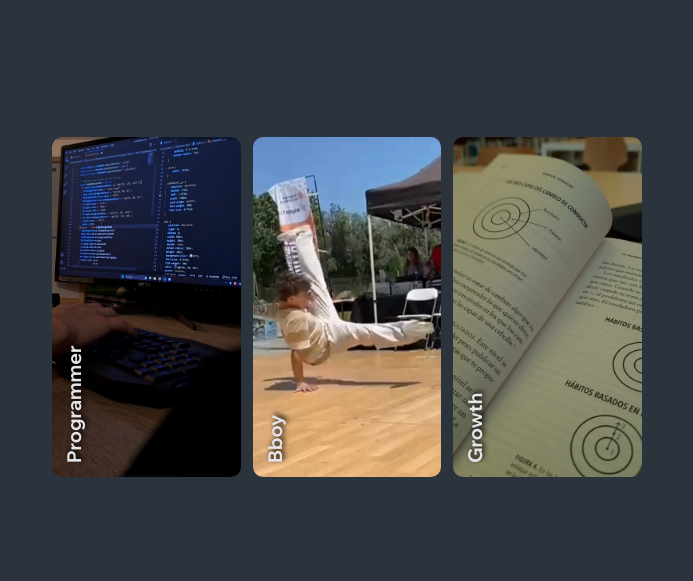
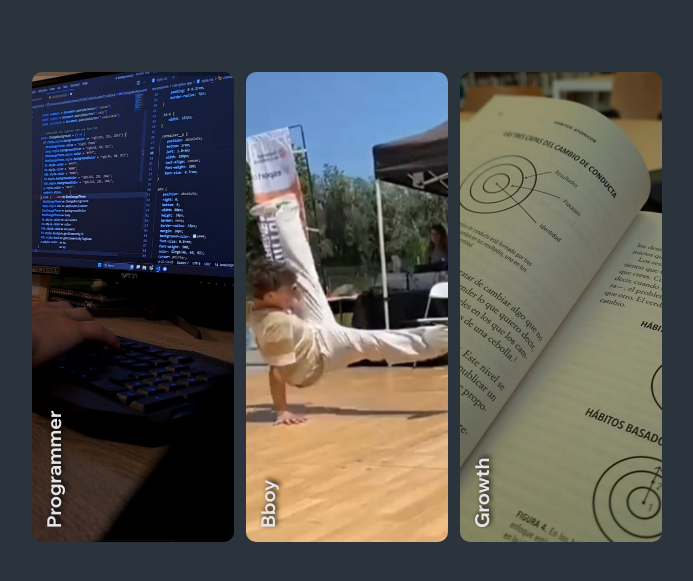
Before and after one commit to typechiari/First-Projects, a plain HTML site: page animated gallery/index.html in a window 1280 px wide. Shown: the part 93-674 px from the top of the page, without its empty margins (293-986 px from the left). Drawn offline with Linux system fonts and the light colour scheme.

Commit message:
Update style.css

```diff
--- a/animated gallery/style.css
+++ b/animated gallery/style.css
@@ -43,8 +43,8 @@ h1 {
 
 
 .container {
-    height: 350px;
-    width: 600px;
+    height: 60%;
+    width: 50%;
     padding: 5px;
 
     position: absolute;
```
